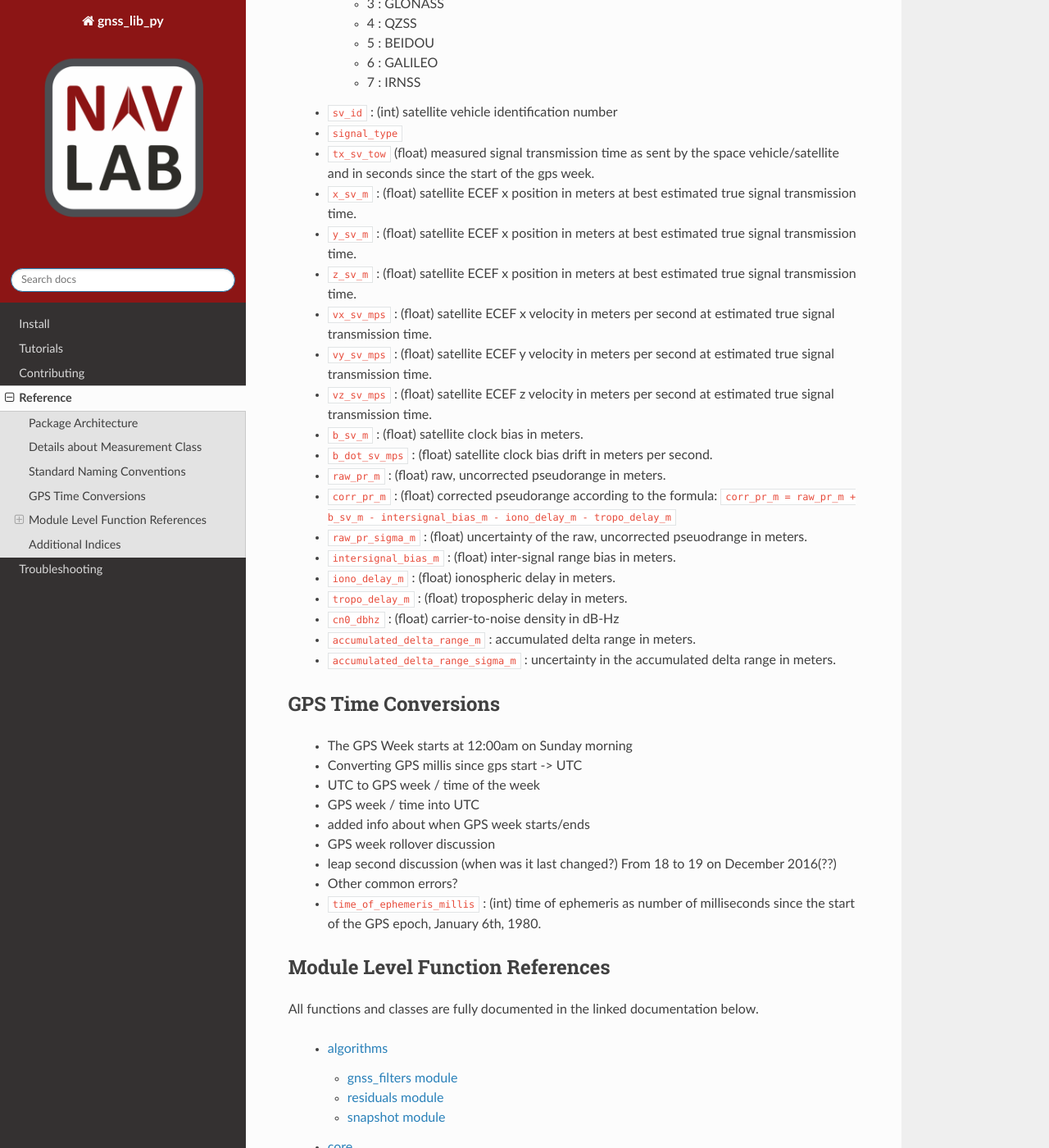
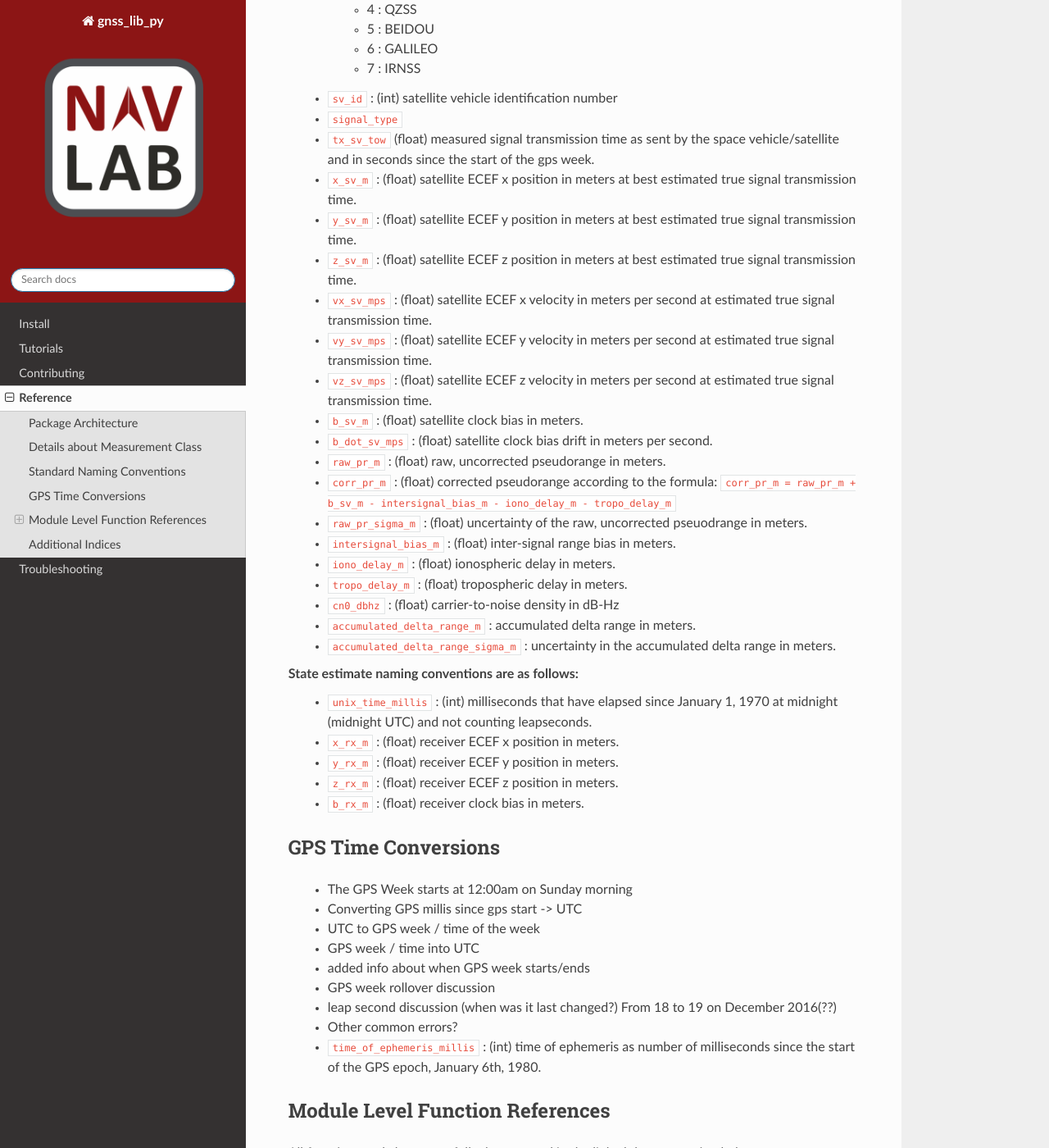
Before and after one commit to Stanford-NavLab/gnss_lib_py, a Sphinx documentation site: the page built from docs/source/reference/reference.rst, in a window 1280 px wide and 1400 px high, scrolled down 1175 px. Shown: the whole window at 82% size. Built offline with Sphinx 7.4.7 and the Read the Docs theme 2.0.0, drawn with Linux system fonts in a browser that asks for light colours; some of the changed text lies outside the part shown.

Commit message:
add docs for *_rx_m, measurement has three e's

```diff
--- a/docs/source/reference/reference.rst
+++ b/docs/source/reference/reference.rst
@@ -33,8 +33,7 @@ Standard Naming Conventions
 In large part our conventions follow from `Google's naming pattern <https://www.kaggle.com/c/google-smartphone-decimeter-challenge/data>`_
 
 
-Those standard names are as follows:
-
+GNSS measurement naming conventions are as follows:
   * :code:`trace_name` : (string) name for the trace
   * :code:`rx_name` : (string) name for the receiver device
   * :code:`gps_week` : (int) GPS weeks since the start of the GPS epoch
@@ -64,9 +63,9 @@ Those standard names are as follows:
     of the gps week.
   * :code:`x_sv_m` : (float) satellite ECEF x position in meters at best
     estimated true signal transmission time.
-  * :code:`y_sv_m` : (float) satellite ECEF x position in meters at best
+  * :code:`y_sv_m` : (float) satellite ECEF y position in meters at best
     estimated true signal transmission time.
-  * :code:`z_sv_m` : (float) satellite ECEF x position in meters at best
+  * :code:`z_sv_m` : (float) satellite ECEF z position in meters at best
     estimated true signal transmission time.
   * :code:`vx_sv_mps` : (float) satellite ECEF x velocity in meters per
     second at estimated true signal transmission time.
@@ -91,6 +90,15 @@ Those standard names are as follows:
     meters.
   * :code:`accumulated_delta_range_sigma_m` : uncertainty in the
     accumulated delta range in meters.
+
+State estimate naming conventions are as follows:
+  * :code:`unix_time_millis` : (int) milliseconds that have elapsed
+    since January 1, 1970 at midnight (midnight UTC) and not counting
+    leapseconds.
+  * :code:`x_rx_m` : (float) receiver ECEF x position in meters.
+  * :code:`y_rx_m` : (float) receiver ECEF y position in meters.
+  * :code:`z_rx_m` : (float) receiver ECEF z position in meters.
+  * :code:`b_rx_m` : (float) receiver clock bias in meters.
 
 GPS Time Conversions
 --------------------
```
Also changed, not shown: 5 other files.
